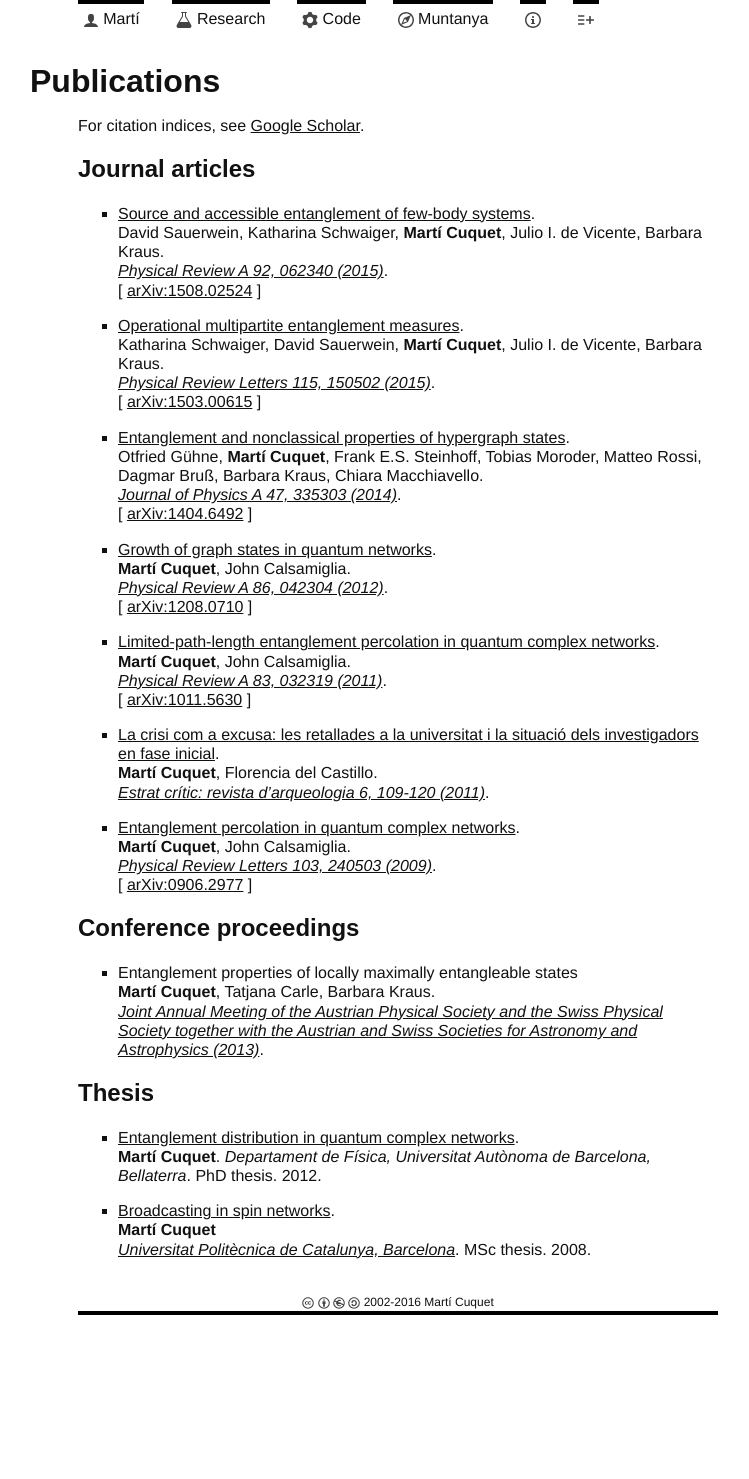
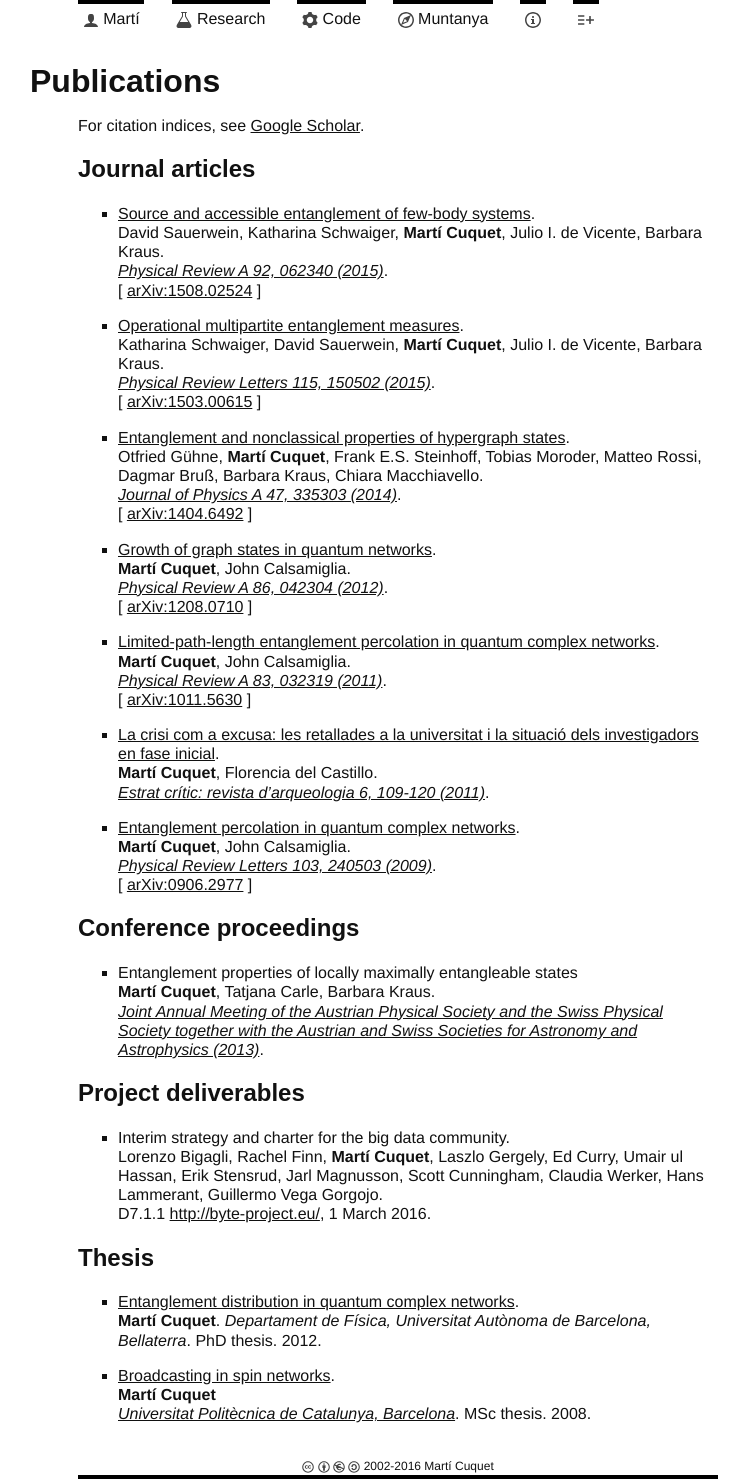
Before and after one commit to mcuquet/mcuquet.github.io, a Jekyll site: the page built from Research/Publications.md, in a window 1280 px wide. Shown: the whole page, without its empty margins (242-991 px from the left). Built offline with Jekyll 4.4.1, drawn with Linux system fonts in a browser that asks for light colours; before the commit the page ends 1315 px from its top, so only the background shows below that.

Commit message:
chg: added project deliverables section and 1 deliverable

```diff
--- a/Research/Publications.md
+++ b/Research/Publications.md
@@ -49,6 +49,12 @@ For citation indices, see [Google Scholar](https://scholar.google.at/citations?u
   **Martí Cuquet**, Tatjana Carle, Barbara Kraus.
   _[Joint Annual Meeting of the Austrian Physical Society and the Swiss Physical Society together with the Austrian and Swiss Societies for Astronomy and Astrophysics (2013)](http://www.jku.at/conferences/content/e198715/)_.
 
+## Project deliverables
+
+- Interim strategy and charter for the big data community.
+  Lorenzo Bigagli, Rachel Finn, **Martí Cuquet**, Laszlo Gergely, Ed Curry, Umair ul Hassan, Erik Stensrud, Jarl Magnusson, Scott Cunningham, Claudia Werker, Hans Lammerant, Guillermo Vega Gorgojo.
+  D7.1.1 [http://byte-project.eu/](BYTE Project), 1 March 2016.
+
 ## Thesis
 
 - [Entanglement distribution in quantum complex networks](Entanglement distribution in quantum complex networks).
```
